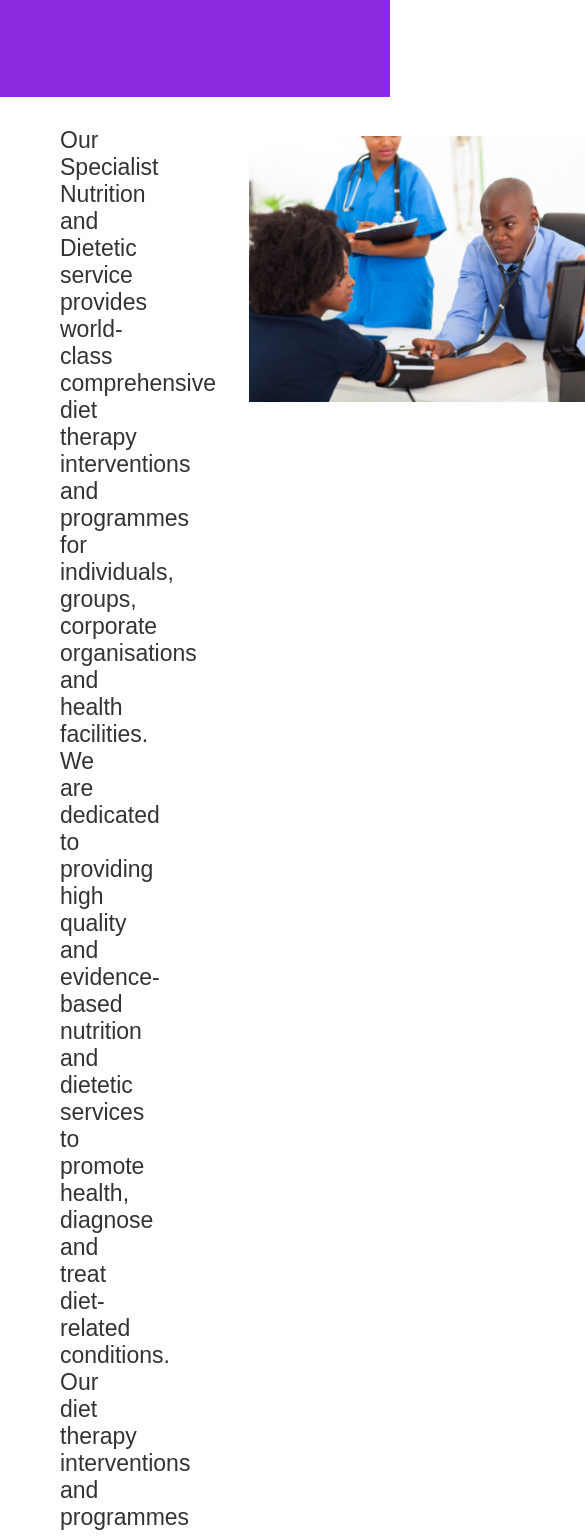
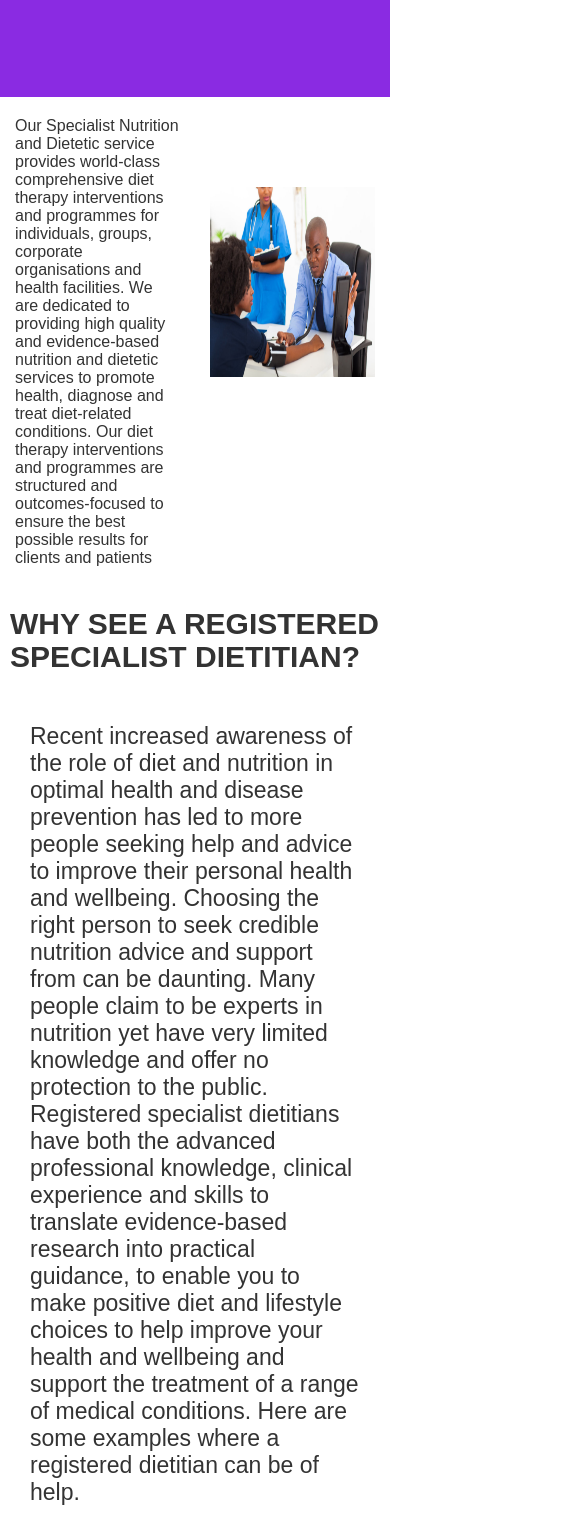
Before and after one commit to Princeantwi2k/Adom-Clinic, a React (Create React App) app: page /health in a window 390 px wide. Shown: the part 432-1969 px from the top of the page, 585 px wide, since content can reach past the window. Built offline with nearby package versions, Linux system fonts and the light colour scheme.

Commit message:
added Health

```diff
--- a/src/Component/Health/Health.css
+++ b/src/Component/Health/Health.css
@@ -13,6 +13,9 @@
 .health-para {
   padding: 30px 60px 30px 60px;
 }
+.health-paras {
+  padding: 30px 60px 30px 60px;
+}
 .health-parah {
   padding-left: 60px;
   font-weight: bolder;
@@ -20,3 +23,30 @@
 .lists {
   padding-left: 100px;
 }
+@media screen and (max-width: 480px) {
+  .doc {
+    max-width: 100%;
+    height: 190px;
+    box-sizing: border-box;
+    margin: 0;
+    margin-top: 90px;
+  }
+  .health-paras {
+    padding: 30px;
+  }
+  .health-para {
+    padding: 0;
+    padding-top: 20px;
+    font-size: 16px;
+  }
+  .health-parah {
+    padding-left: 0;
+    font-weight: bolder;
+    padding: 10px;
+  }
+
+  .lists {
+    padding-left: 0px;
+    font-size: 14px;
+  }
+}
--- a/src/Component/Health/Health.jsx
+++ b/src/Component/Health/Health.jsx
@@ -6,27 +6,29 @@ const Health = () => {
   return (
     <div>
       <h1 className="health">Health & Wellness</h1>
+      <div className="container">
         <div className="row">
-        <div className="col-xs-6 col-sm-6 col-md-7">
+          <div className="col-xs-6 col-sm-6 col-md-6">
             <p className="health-para">
               Our Specialist Nutrition and Dietetic service provides world-class
               comprehensive diet therapy interventions and programmes for
-            individuals, groups, corporate organisations and health facilities.
-            We are dedicated to providing high quality and evidence-based
-            nutrition and dietetic services to promote health, diagnose and
-            treat diet-related conditions. Our diet therapy interventions and
-            programmes are structured and outcomes-focused to ensure the best
-            possible results for clients and patients
+              individuals, groups, corporate organisations and health
+              facilities. We are dedicated to providing high quality and
+              evidence-based nutrition and dietetic services to promote health,
+              diagnose and treat diet-related conditions. Our diet therapy
+              interventions and programmes are structured and outcomes-focused
+              to ensure the best possible results for clients and patients
             </p>
           </div>
-        <div className="col-xs-6 col-sm-6 col-md-5">
+          <div className="col-xs-6 col-sm-6 col-md-6">
             <img src={doc} alt="doctor" className="doc" />
+          </div>
         </div>
       </div>
       <h2 className="health-parah">
         WHY SEE A REGISTERED SPECIALIST DIETITIAN?
       </h2>
-      <p className="health-para">
+      <p className="health-paras">
         Recent increased awareness of the role of diet and nutrition in optimal
         health and disease prevention has led to more people seeking help and
         advice to improve their personal health and wellbeing. Choosing the
@@ -40,6 +42,7 @@ const Health = () => {
         treatment of a range of medical conditions. Here are some examples where
         a registered dietitian can be of help.
       </p>
+      <div className="container">
         <div className="row">
           <div className="col-xs-6 col-sm-6 col-md-6">
             <ul>
@@ -49,7 +52,9 @@ const Health = () => {
               <li className="lists">Overweight and Obesity</li>
               <li className="lists">Digestive problems</li>
               <li className="lists">Poor appetite</li>
-            <li className="lists">Underweight or Unintentional weight loss</li>
+              <li className="lists">
+                Underweight or Unintentional weight loss
+              </li>
               <li className="lists">Eating disorders</li>
             </ul>
           </div>
@@ -67,6 +72,7 @@ const Health = () => {
           </div>
         </div>
       </div>
+    </div>
   );
 };
 
```
Lines whose indentation alone changed are shown as unchanged.
